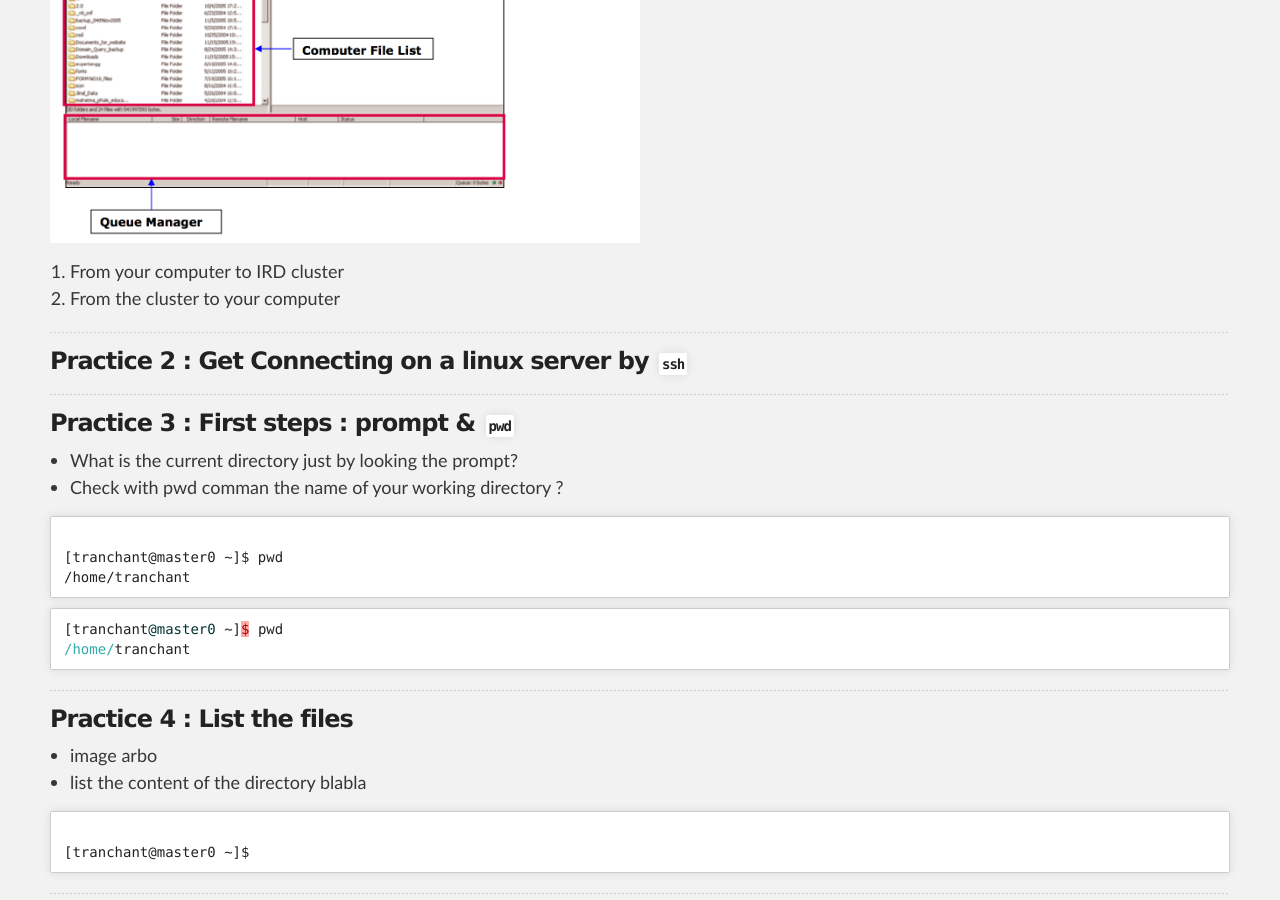
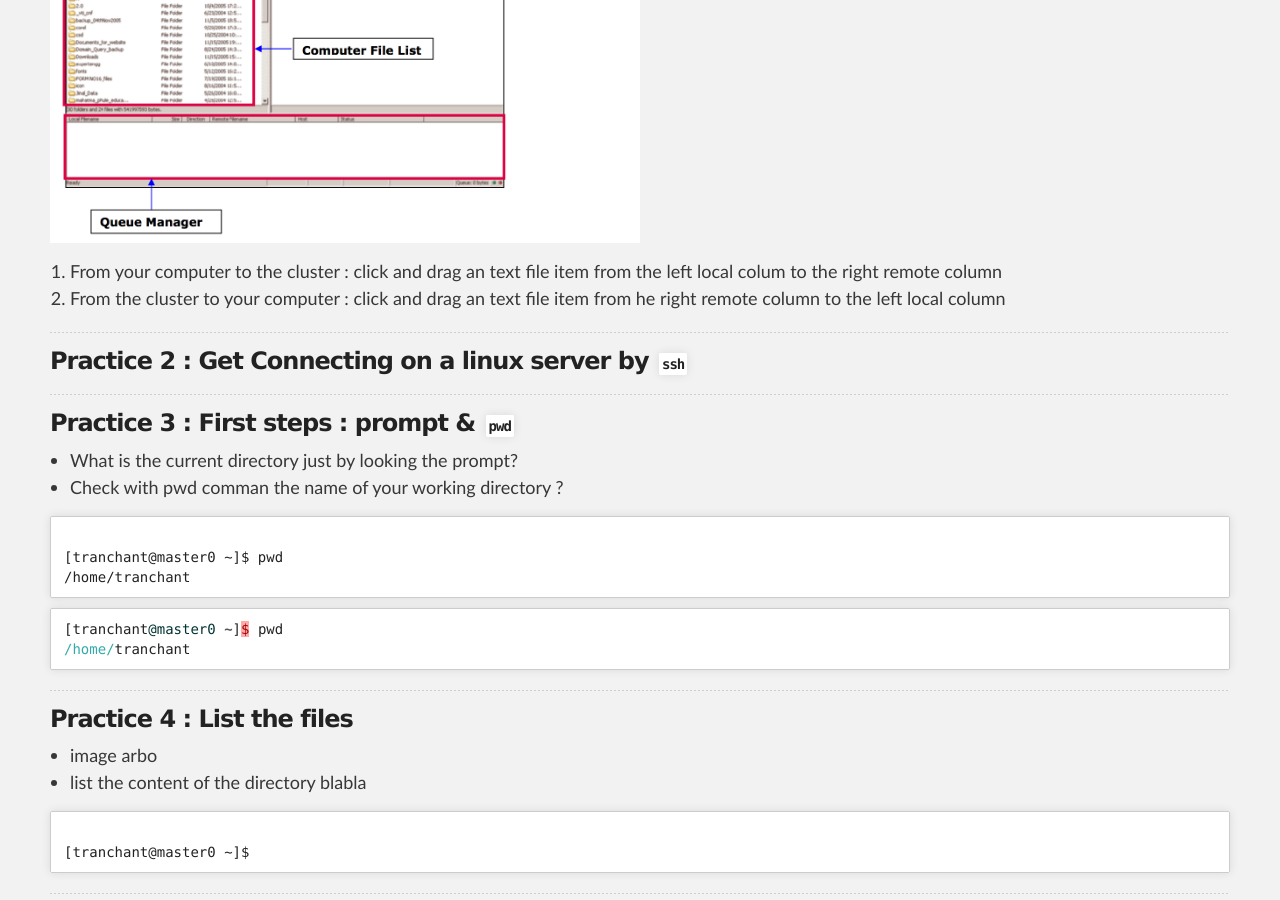
Before and after one commit to SouthGreenPlatform/trainings, a Jekyll site: the page built from _pages/linux/linuxPractice.md, in a window 1280 px wide and 900 px high, scrolled down 2595 px. Built offline with Jekyll 4.4.1, drawn with Linux system fonts in a browser that asks for light colours; nearby versions of some CDN libraries.

Commit message:
Update linuxPractice.md

```diff
--- a/_pages/linux/linuxPractice.md
+++ b/_pages/linux/linuxPractice.md
@@ -88,8 +88,8 @@ In the FileZilla menu, go to _File > Site Manager_. Then go through these 5 step
 
 <img width="50%" class="img-responsive" src="{{ site.url }}/images/tpLinux/tp-filezilla2.png"/>
 
-1. From your computer to IRD cluster
-2. From the cluster to your computer
+1. From your computer to the cluster : click and drag an text file item from the left local colum to the right remote column
+2. From the cluster to your computer : click and drag an text file item from he right remote column to the left local column
 
 -----------------------
 
```
